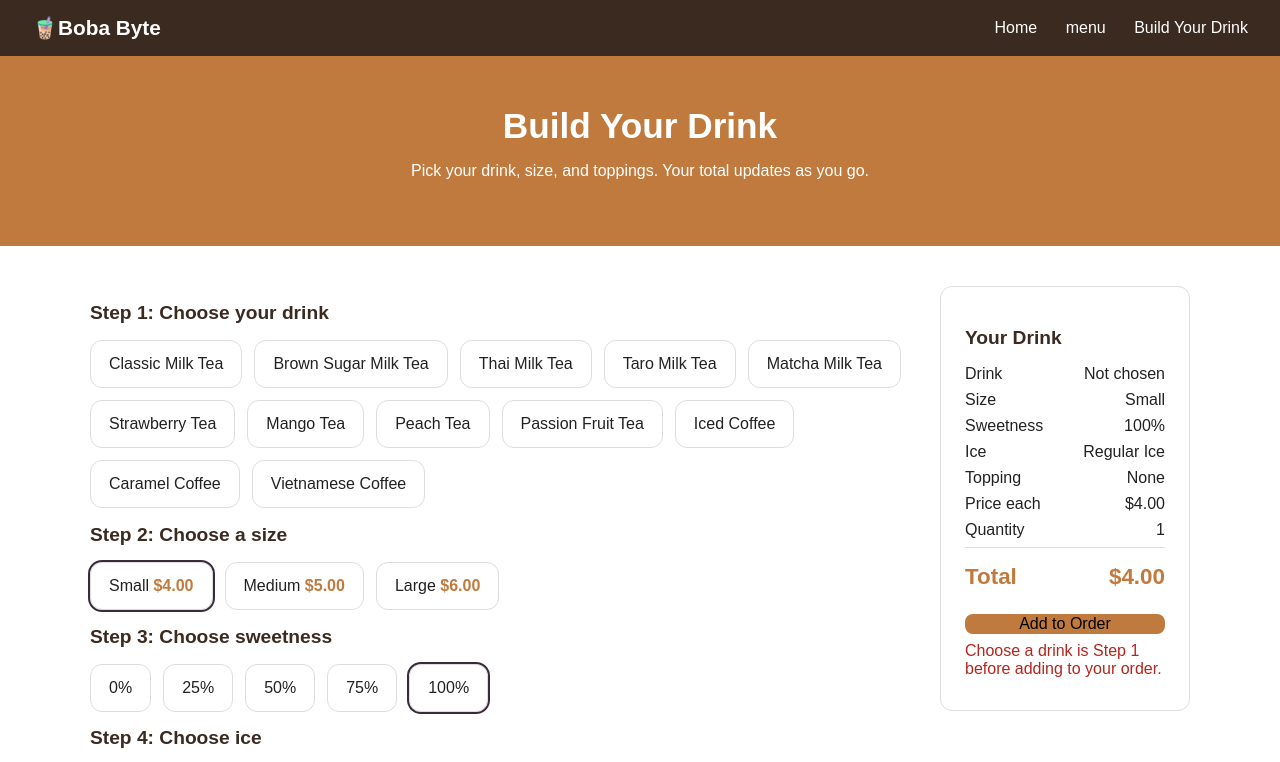
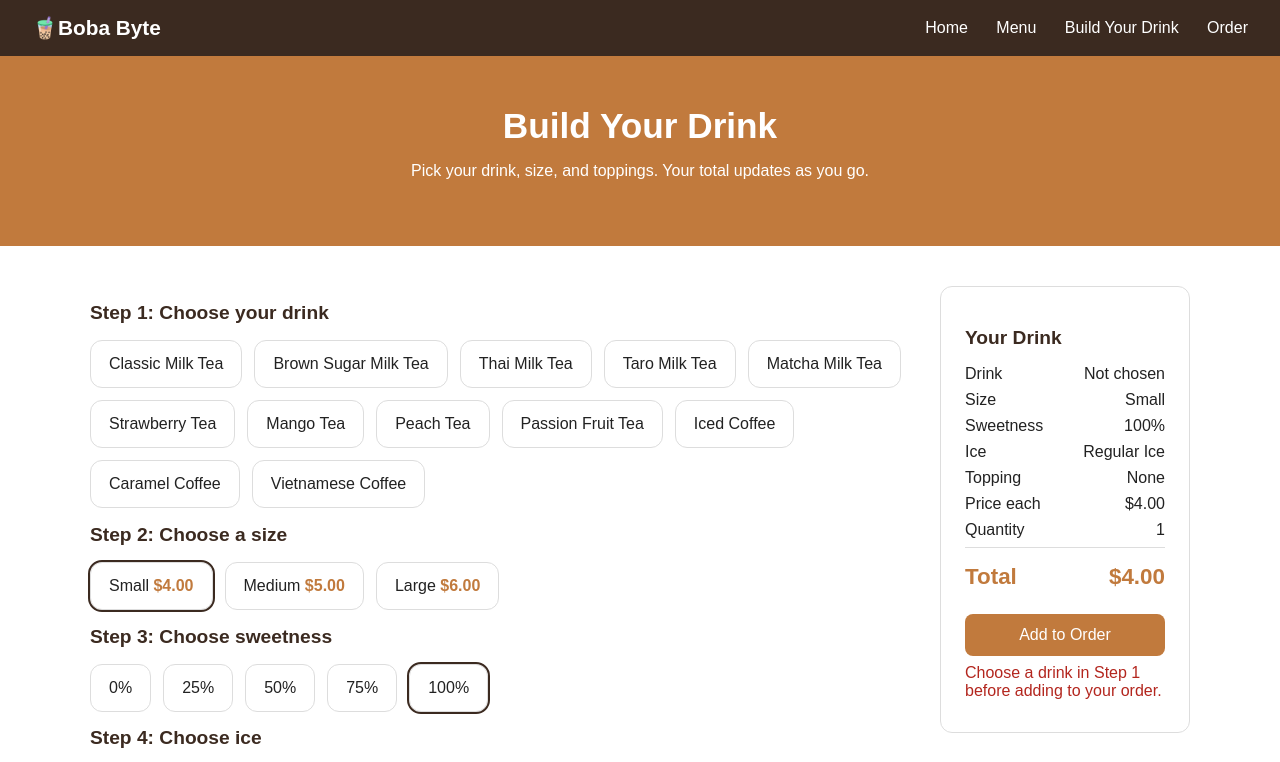
Before and after one commit to plorachavez-bot/Website-Source-Code, a plain HTML site: page build.html in a window 1280 px wide. Both pictures are taken after a click on the button "Add to Order". Shown: the top 762 px of the page. Drawn offline with Linux system fonts and the light colour scheme.

Commit message:
Update build.html

```diff
--- a/build.html
+++ b/build.html
@@ -26,9 +26,8 @@
         .options input { position: absolute; opacity: 0; }
         .option { display: block; padding: 14px 18px; border: 1px solid #ddd; border-radius: 12px; cursor: pointer;
             transition: transform 0.15s ease, box-shadow 0.15s ease; }
-        .options input { position: absolute; opacity: 0; }
         .option:hover { transform: scale(1.05); box-shadow: 0 6px 16px rgba(0,0,0,0.15) }
-        .options input:checked + .option { outline: 2px solid #3b2a3b; }
+        .options input:checked + .option { outline: 2px solid #3b2a20; }
         .price { color: #c17a3d; font-weight: bold;}
 
         .stepper button, .stepper input { width: 40px; height: 40px; font-size: 1.1rem; text-align: center;
@@ -36,9 +35,9 @@
 
         .summary { width: 200px; position: sticky; top: 20px; padding: 24px; border: 1px solid #ddd; border-radius: 12px; }
         .summary p {display: flex; justify-content: space-between; gap: 12px; margin: 8px 0; }
-        .total { border-top: 1px solid#ddd; padding-top: 16px; font-size:  1.4rem; font-weight: bold; color: #c17a3d }
+        .total { border-top: 1px solid #ddd; padding-top: 16px; font-size:  1.4rem; font-weight: bold; color: #c17a3d }
         .summary button { width: 100%; margin-top: 16px; font-size: 1rem; border: none;
-            border-radius: 8px; background: #c17a3d; }
+            border-radius: 8px; background: #c17a3d; color: white; padding: 12px; cursor: pointer; }
 
 
         footer {background: #3b2a20; color: white; text-align: center; padding: 20px; }
@@ -60,8 +59,9 @@
 
         <div>
             <a href="index.html">Home</a>
-            <a href="menu.html">menu</a>
+            <a href="menu.html">Menu</a>
             <a href="build.html">Build Your Drink</a>
+            <a href="order.html">Order</a>
 
 
         </div>
@@ -81,7 +81,7 @@
              <h2>Step 5: Add toppings</h2>        <div class="options" id="topping"></div>
              <h2>Step 6: Quantity</h2>
              <div class="stepper">
-                <button id="minus" aria-label="Decrease quatity">&minus;</button>
+                <button id="minus" aria-label="Decrease quantity">&minus;</button>
                 <input id="qty" type="number" min="1" max="20" value="1" aria-label="Quantity">
                 <button id="plus" aria-label="Increase quantity">+</button>
              </div>
@@ -149,6 +149,14 @@
             return [...document.querySelectorAll(`input[name="${group}"]:checked`)];
         }
 
+        function priceEach() {
+            const drink = picked("drink")[0];
+            let each = drink ? Number(drink.dataset.price) : 0;
+            each += Number(picked("size")[0].dataset.price);
+            picked("topping").forEach(t => each += Number(t.dataset.price));
+            return each;
+        }
+
 
         // This recalculates the price and updates the summary box
         function update() {
@@ -156,9 +164,7 @@
             const toppings = picked("topping");
             const qty = getQty();
 
-            let each = Number(size.dataset.price);
-            toppings.forEach(t => each += Number(t.dataset.price));
-
+            const each = priceEach();
             const rows = [
                 ["Drink", picked("drink")[0]?.value || "Not chosen"],
                 ["Size", size.value],
@@ -184,13 +190,26 @@
 
     document.getElementById("add").onclick = () => {
         const drink = picked("drink")[0];
-        message.style.color = drink ? "#2e7d32" : "#b3261e"
-        message.textContent = drink
-          ? `Added ${getQty()} ${drink.value} to your order (${document.getElementById("total").textContent})`
-          : "Choose a drink is Step 1 before adding to your order.";
-
-     };
-
+        if (!drink) {
+            message.style.color = "#b3261e";
+            message.textContent = "Choose a drink in Step 1 before adding to your order.";
+            return;
+        }
+        const item = {
+            drink: drink.value,
+            size: picked("size")[0].value,
+            sweetness: picked("sweetness")[0].value,
+            ice: picked("ice")[0].value,
+            toppings: picked("topping").map(t => t.value),
+            quantity: getQty(),
+            price: priceEach()
+        };
+        const order = JSON.parse(localStorage.getItem("order")) || [];
+        order.push(item);
+        localStorage.setItem("order", JSON.stringify(order));
+        message.style.color = "#2e7d32";
+        message.textContent= `Added ${item.quantity} ${item.drink} to your order (${document.getElementById("total").textContent})`;
+    };
      update();
 
     </script>
```
